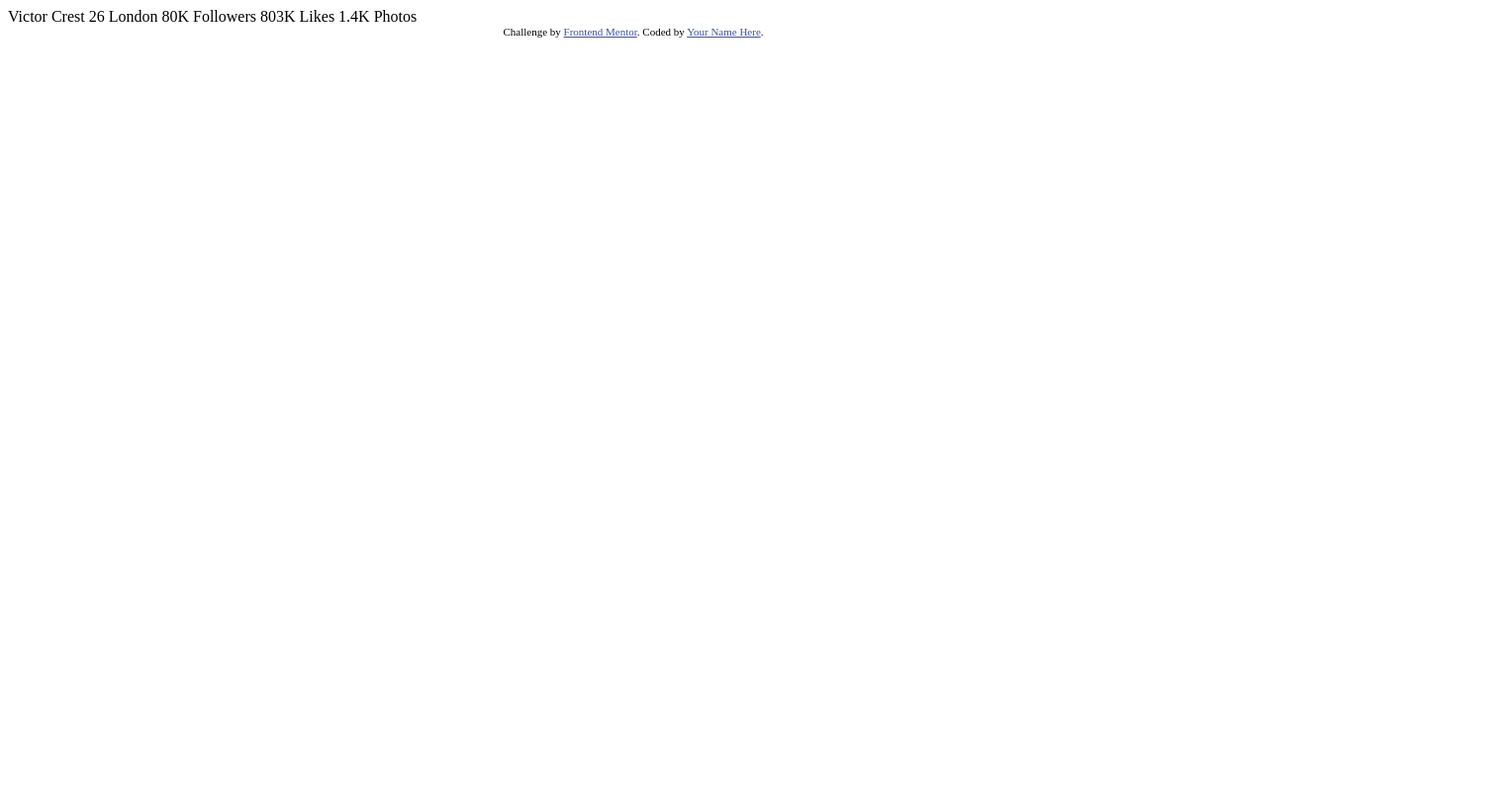
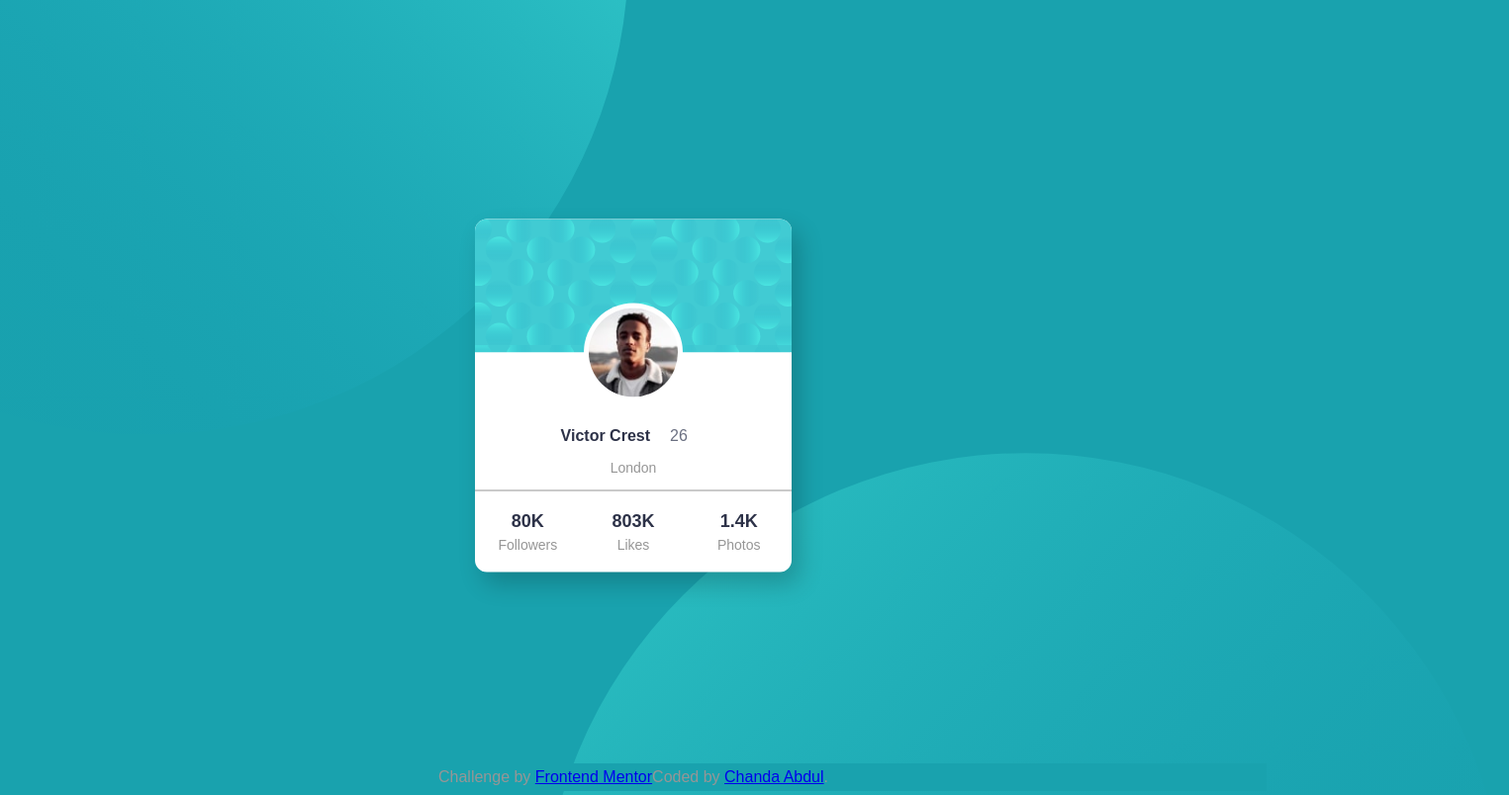
Before and after one commit to ChandaHubbard/Front-End-Mentor-io, a plain HTML site: page profile-card-component/index.html in a window 1280 px wide. Shown: the top 804 px of the page at 99% size, 1525 px wide, since content can reach past the window. Drawn offline with Linux system fonts and the light colour scheme; a web font is replaced by a local one.

Commit message:
profile card complete

```diff
--- a/profile-card-component/index.html
+++ b/profile-card-component/index.html
@@ -1,35 +1,68 @@
 <!DOCTYPE html>
 <html lang="en">
   <head>
-  <meta charset="UTF-8">
-  <meta name="viewport" content="width=device-width, initial-scale=1.0"> <!-- displays site properly based on user's device -->
+    <meta charset="UTF-8" />
+    <meta name="viewport" content="width=device-width, initial-scale=1.0" />
+    <!-- displays site properly based on user's device -->
 
-  <link rel="icon" type="image/png" sizes="32x32" href="./images/favicon-32x32.png">
+    <link
+      rel="icon"
+      type="image/png"
+      sizes="32x32"
+      href="./images/favicon-32x32.png"
+    />
 
     <title>Frontend Mentor | Profile card component</title>
 
     <!-- Feel free to remove these styles or customise in your own stylesheet 👍 -->
-  <style>
-    .attribution { font-size: 11px; text-align: center; }
-    .attribution a { color: hsl(228, 45%, 44%); }
-  </style>
+
+    <link rel="stylesheet" href="styles.css" />
   </head>
   <body>
-  Victor Crest
-  26
-  London
+    <img class="top" src="./images/bg-pattern-top.svg" alt="top-image" />
+    <img
+      class="bottom"
+      src="./images/bg-pattern-bottom.svg"
+      alt="bottom-image"
+    />
+    <div class="card">
+      <div class="card__top">
+        <div class="card__profile">
+          <img
+            src="./images/image-victor.jpg"
+            alt="profile-image"
+            class="profile_img"
+          />
+        </div>
+      </div>
 
-  80K
-  Followers
+      <div class="card__info">
+        <div class="card__title">Victor Crest</div>
+        <div class="card__age">26</div>
+        <div class="card__city">London</div>
+      </div>
 
-  803K
-  Likes
+      <div class="card__stats">
+        <div class="stat">
+          <div class="stat__num">80K</div>
+          <div class="stat__title">Followers</div>
+        </div>
+        <div class="stat">
+          <div class="stat__num">803K</div>
+          <div class="stat__title">Likes</div>
+        </div>
+        <div class="stat">
+          <div class="stat__num">1.4K</div>
+          <div class="stat__title">Photos</div>
+        </div>
+      </div>
+    </div>
 
-  1.4K
-  Photos
     <div class="attribution">
-    Challenge by <a href="https://www.frontendmentor.io?ref=challenge" target="_blank">Frontend Mentor</a>.
-    Coded by <a href="#">Your Name Here</a>.
+      Challenge by
+      <a href="https://www.frontendmentor.io?ref=challenge" target="_blank"
+        >Frontend Mentor</a
+      >Coded by <a href="#">Chanda Abdul</a>.
     </div>
   </body>
 </html>
--- /dev/null
+++ b/profile-card-component/styles.css
@@ -0,0 +1,163 @@
+@import url("https://fonts.google.com/specimen/Kumbh+Sans");
+
+* {
+    margin: 0;
+    padding: 0;
+    box-sizing: border-box;
+}
+
+body {
+    min-height: 100vh;
+    font-family: "Kumbh Sans", sans-serif;
+    overflow: hidden;
+    height: 100vh;
+    width: 100%;
+    background: hsl(185, 75%, 39%);
+    color: hsl(227, 10%, 46%);
+    font-weight: 400;
+}
+
+.top, .bottom {
+    position: absolute;
+}
+
+.top {
+    transform: translate(-35%, -55%);
+}
+
+.bottom {
+    bottom: 0;
+    right: 0;
+
+    transform: translate(25%, 65%);
+}
+
+
+.card {
+    width: clamp(320px, calc(50vh - 100px), 400px);
+
+    position: absolute;
+    top: 50%;
+    left: 50%;
+    transform: translate(-50%, -50%);
+
+    border-radius: 12px;
+    background: white;
+    box-shadow: 8px 12px 24px rgba(0,0,0, 0.2);
+}
+
+.card__top {
+    width: 100%;
+    height: 135px;
+
+    position: relative;
+    background-image: url(./images/bg-pattern-card.svg);
+    background-size: contain;
+
+    border-top-left-radius: 12px;
+    border-top-right-radius: 12px;
+}
+
+.card__profile {
+    width: 100px;
+    height: 100px;
+    border-radius: 50%;
+    background: white;
+    padding: 5px;
+    position: absolute;
+    bottom: -50px;
+    left: 50%;
+    transform: translate(-50%);
+}
+
+.card__profile img {
+    width: 100%;
+    height: 100%;
+    border-radius: 50%;
+}
+
+.card__info {
+    margin-top: 60px;
+    display: grid;
+    grid-template-columns: 60% auto;
+}
+
+.card__title {
+    padding: 15px;
+    text-align: right;
+    font-weight: 700;
+    color:hsl(229, 23%, 23%)
+}
+
+.card__age {
+    padding: 15px 5px;
+}
+
+.card__city {
+    grid-column: span 2;
+    text-align: center;
+    font-size: 14px;
+    color: hsl(0, 0%, 59%);
+}
+
+.card__stats {
+    margin-top: 15px;
+    padding: 20px 0;
+    border-top: 1px solid hsl(0, 0%, 59%);
+    display: flex;
+}
+
+.stat {
+    width: 100%;
+    display: flex;
+    flex-direction: column;
+    justify-content: center;
+    align-items: center;
+}
+
+.stat__num {
+    font-size: 18px;
+    color: hsl(229, 23%, 23%);
+    font-weight: 700;
+    margin-bottom: 5px;
+}
+
+.stat__title {
+    font-size: 14px;
+    color: hsl(0, 0%, 59%);
+}
+
+.attribution {
+    position: fixed;
+    left: 0;
+    bottom: 0;
+    width: 100%;
+    min-height: 3vh;
+    padding:  5px 0 5px 0;
+    background-color: hsl(185, 75%, 39%);
+    font-family: "Kumbh Sans", sans-serif;
+    color: hsl(0, 0%, 59%);
+    text-align: center;
+
+}
+@media screen and (max-width: 706px) {
+    .top {
+        transform: translate(-70%, -55%);
+    }
+    .bottom {
+        transform: translate(70%, 55%);
+    }
+}
+
+@media screen and (max-height: 700px) {
+    .bottom {
+        transform: translate(70%, 75%);
+    }
+}
+
+@media screen and (max-width: 340px) {
+    /* iphone 5 */
+    .card {
+        width: 280px;
+    }
+}
```
Also changed, not shown: 1 other file. Lines whose indentation alone changed are shown as unchanged.
